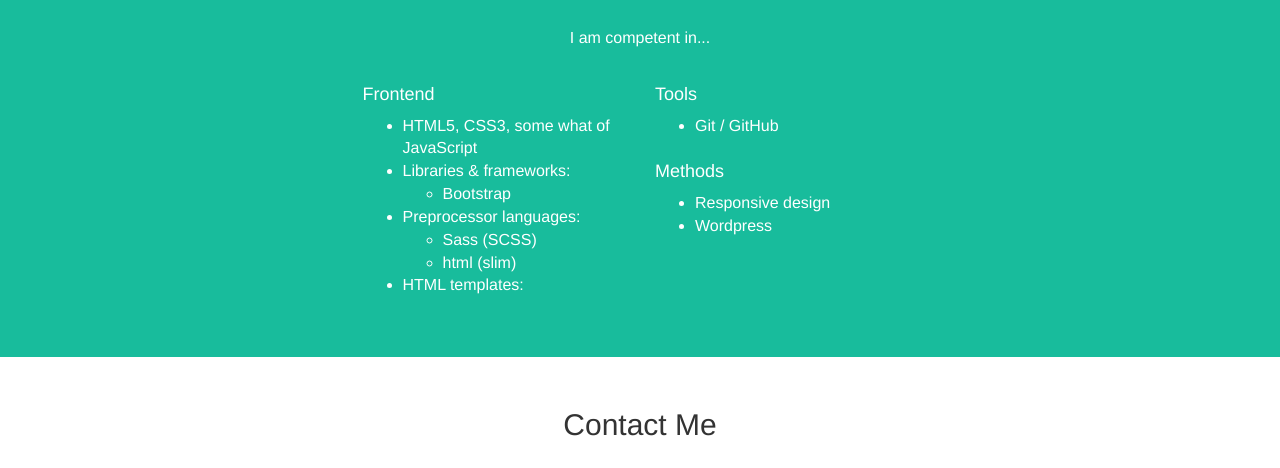
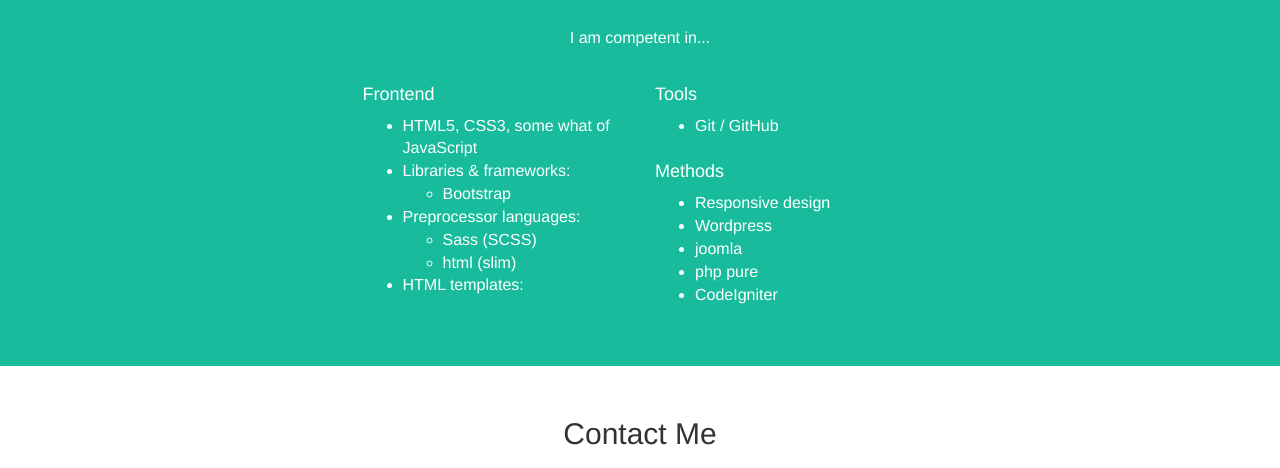
Before and after one commit to Imbasil/profile, a plain HTML site: page index.html in a window 1280 px wide. Shown: the part 958-1426 px from the top of the page. Drawn offline with nearby package versions, Linux system fonts and the light colour scheme.

Commit message:
Update index.html

```diff
--- a/index.html
+++ b/index.html
@@ -242,6 +242,15 @@ footer {
             <li>
               Wordpress
             </li>
+            <li>
+              joomla
+            </li>
+            <li>
+              php pure
+            </li>
+            <li>
+             CodeIgniter
+            </li>
           </ul>
         </div>
       </div>
```
